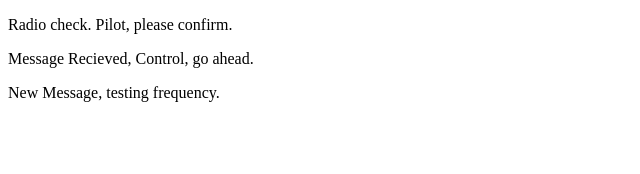
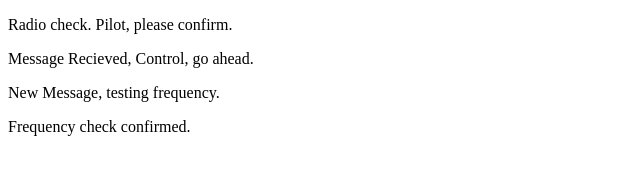
Before and after one commit to mdgpowell/communication-log-control-1-online, a plain HTML site: page index.html in a window 1280 px wide. Shown: the whole page, without its empty margins (0-640 px from the left). Drawn offline with Linux system fonts and the light colour scheme.

Commit message:
Frequency check received.

```diff
--- a/index.html
+++ b/index.html
@@ -4,5 +4,6 @@
       <p>Radio check. Pilot, please confirm.</p>
       <p>Message Recieved, Control, go ahead.</p>
       <p>New Message, testing frequency.</p>
+      <p>Frequency check confirmed.</p>
    </body>
 </html>
```
